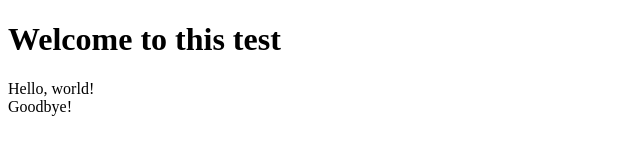
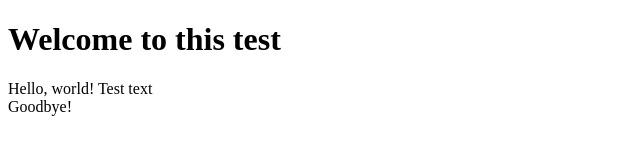
Before and after one commit to JoaquinBegue/test, a plain HTML site: page index.html in a window 1280 px wide. Shown: the full height of the page, 0-640 px from the left. Drawn offline with Linux system fonts and the light colour scheme.

Commit message:
added test text

```diff
--- a/index.html
+++ b/index.html
@@ -8,6 +8,7 @@
 <body>
   <h1>Welcome to this test</h1>
   Hello, world!
+  Test text
   <footer>
     Goodbye!
   </footer>
```
